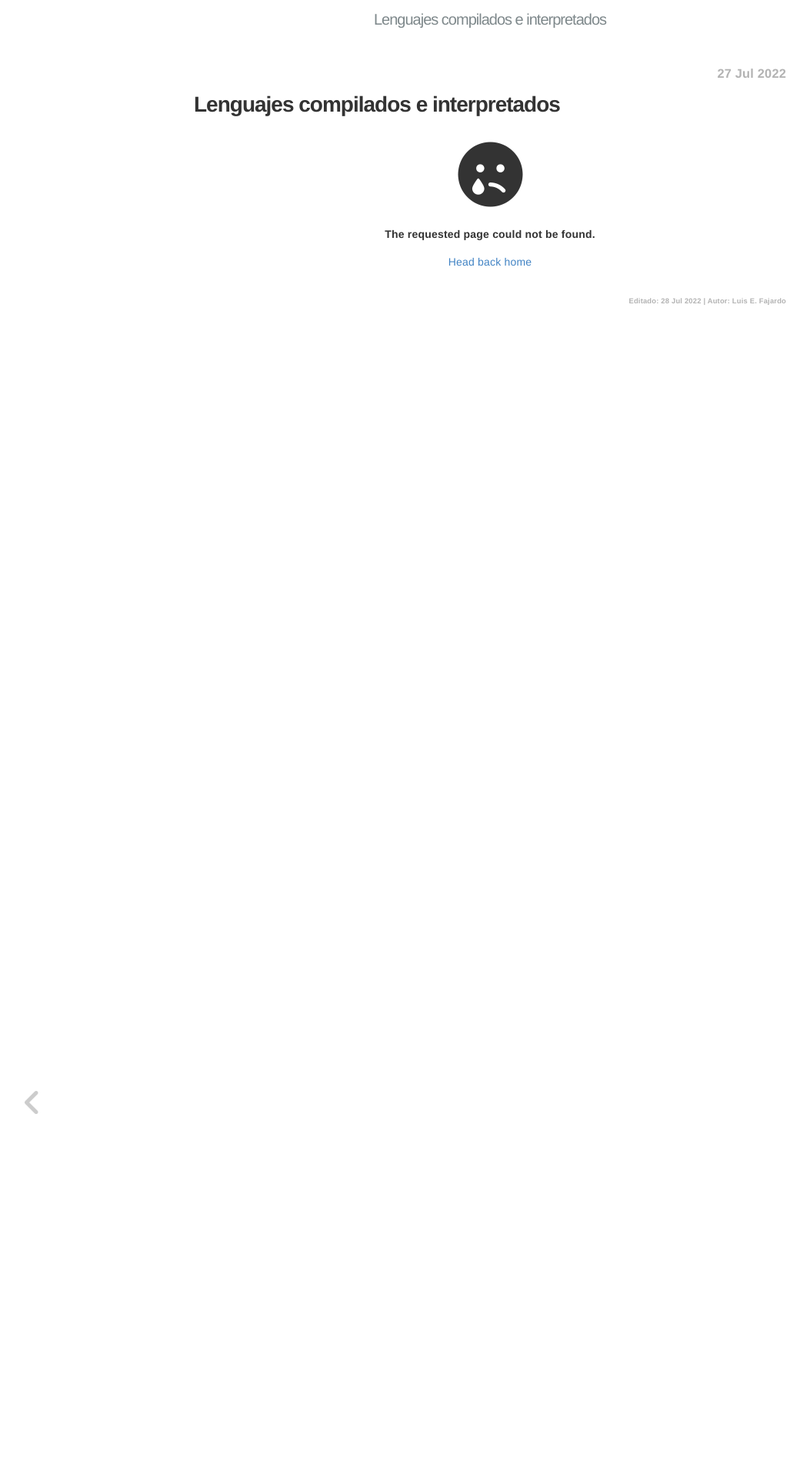
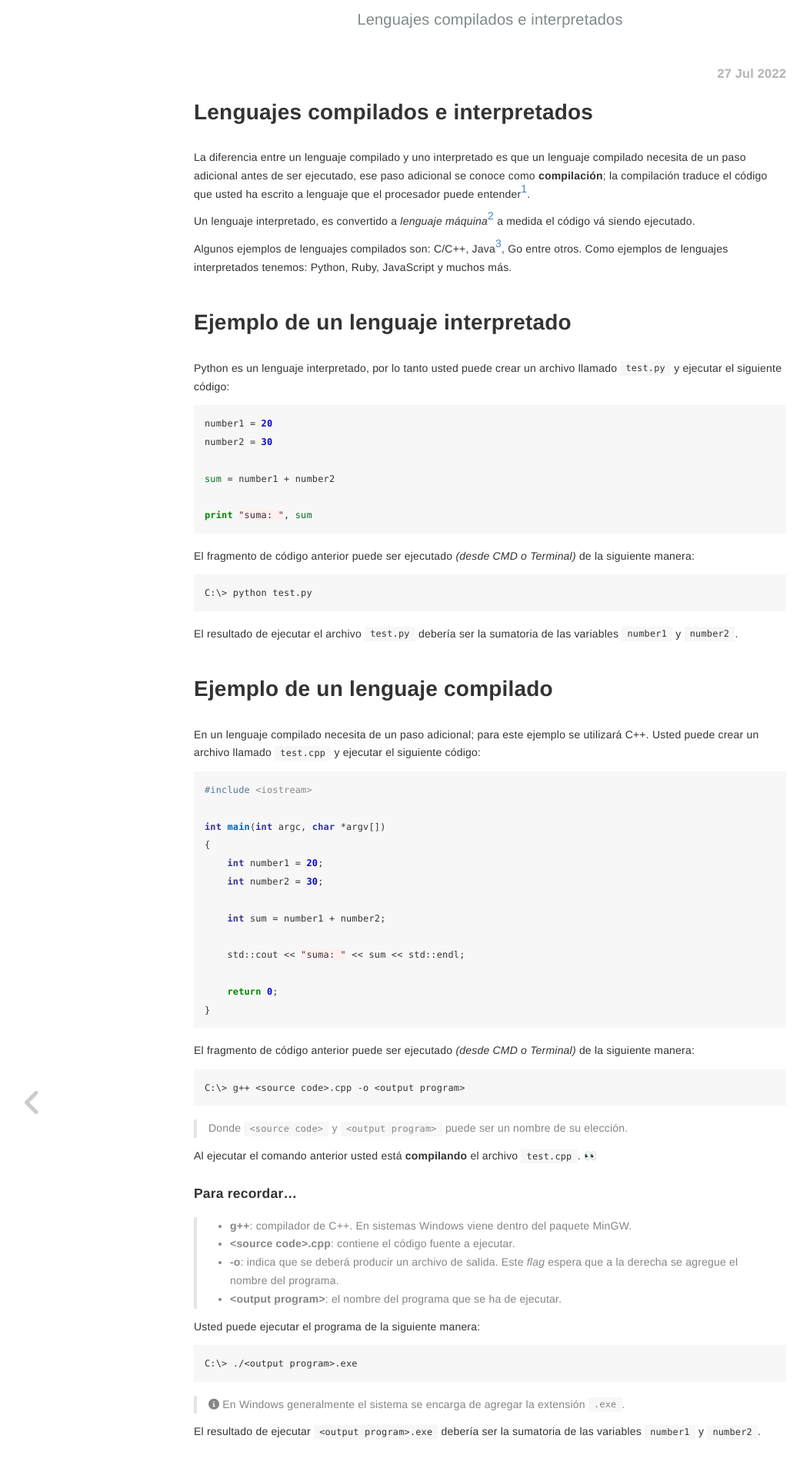
Before and after one commit to LuisFajardoF/blog, a Jekyll site: the page built from _posts/2022-07-27-compiled-vs-interpreted-languages.md, in a window 1280 px wide. Shown: the top 1912 px of the page at 77% size, without its empty margins (3-1056 px from the left). Built offline with Jekyll 4.4.1, drawn with Linux system fonts in a browser that asks for light colours; nearby versions of some CDN libraries; emoji names are drawn with the system emoji font; some of the changed text lies outside the part shown.

Commit message:
habilitando contenido

```diff
--- a/_posts/2022-07-27-compiled-vs-interpreted-languages.md
+++ b/_posts/2022-07-27-compiled-vs-interpreted-languages.md
@@ -7,7 +7,6 @@ category: env
 layout: post
 ---
 
-<!--
 La diferencia entre un lenguaje compilado y uno interpretado es que un lenguaje compilado necesita de un paso adicional antes de ser ejecutado, ese paso adicional se conoce como **compilación**; la compilación traduce el código que usted ha escrito a lenguaje que el procesador puede entender[^1].
 
 Un lenguaje interpretado, es convertido a _lenguaje máquina_[^2] a medida el código vá siendo ejecutado.
@@ -97,24 +96,3 @@ La brecha entre los lenguajes compilados e interpretados se está reduciendo. Lo
 [^1]: Esto es _lenguaje máquina_.
 [^2]: Ceros y unos (0s, 1s); donde 0 significa que no hay flujo eléctrico y 1 significa un impulso eléctrico.
 [^3]: Antes de ser compilado pasa por un proceso intermedio llamado _traducción a bytecode_.
--->
-<style type="text/css" media="screen">
-  .container {
-    margin: 10px auto;
-    max-width: 600px;
-    text-align: center;
-  }
-  h1 {
-    margin: 30px 0;
-    font-size: 4em;
-    line-height: 1;
-    letter-spacing: -1px;
-  }
-</style>
-
-<div class="container">
-    <h1><i class="fas fa-sad-tear fa-3x"></i></h1>
-
-    <p><strong>The requested page could not be found.</strong></p>
-    <p><a href="{{ site.baseurl }}/">Head back home</a></p>
-</div>
```
